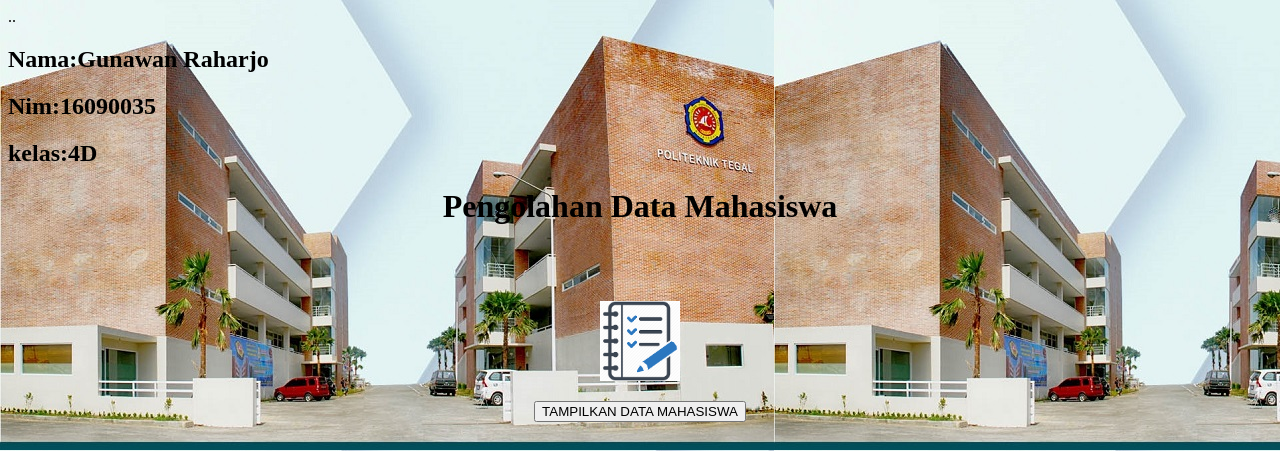
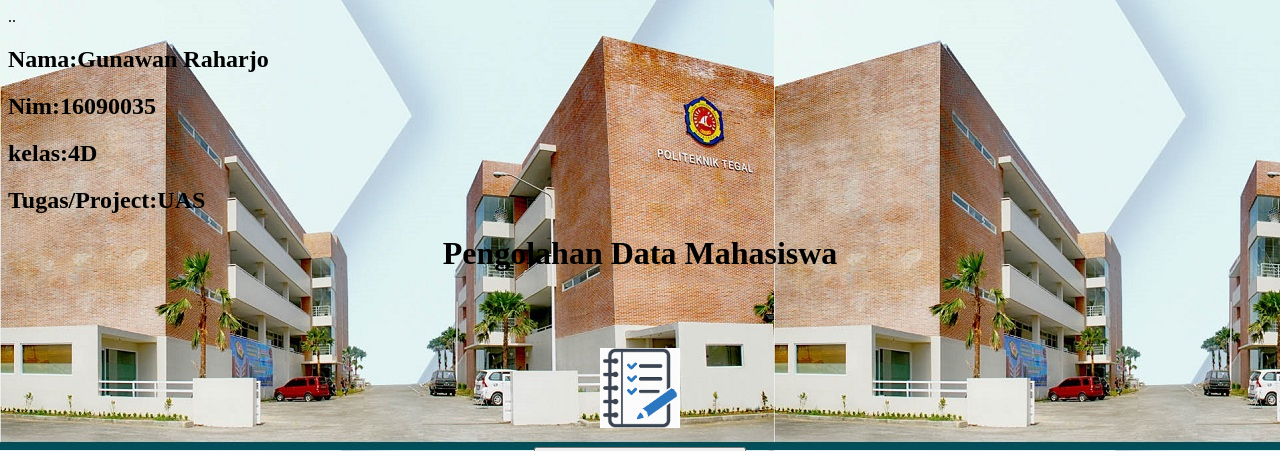
Before and after one commit to gunawan69/UAS_GUNAWAN, a PHP site: page / in a window 1280 px wide. Shown: the top 451 px of the page. Run offline with PHP 8.4, Linux system fonts and the light colour scheme.

Commit message:
Update index.php

```diff
--- a/index.php
+++ b/index.php
@@ -7,6 +7,7 @@ include('konek.php');
 <h2><color="red">Nama:Gunawan Raharjo</h2>
 <h2>Nim:16090035</h2>
 <h2>kelas:4D</h2>
+<h2>Tugas/Project:UAS</h2>
 <h1><center>Pengolahan Data Mahasiswa</center></h1><br><br></br>
 
 
```
